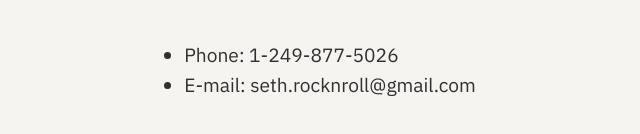
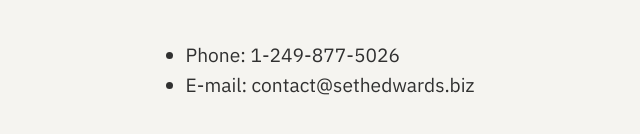
Before and after one commit to keknomancer/keknomancer.github.io, a plain HTML site: page index.html in a window 1280 px wide. Shown: the part 2848-2982 px from the top of the page, 438-1078 px from the left. Drawn offline with Linux system fonts and the light colour scheme.

Commit message:
Update index.html

```diff
--- a/index.html
+++ b/index.html
@@ -86,7 +86,7 @@
             I’m always looking for computers! If you have a large amount of decommissioned computers, give me a call.
             <ul>
                 <li>Phone: 1-249-877-5026</li>
-                <li>E-mail: seth.rocknroll@gmail.com</li>
+                <li>E-mail: contact@sethedwards.biz</li>
             </ul>
             </p>
         </div>
```
